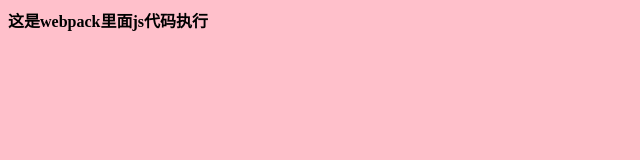
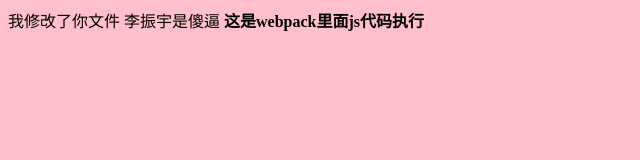
Before and after one commit to Zyzyyzy/Gitday2, a website built with webpack: page index.html in a window 1280 px wide. Shown: the whole page, without its empty margins (0-640 px from the left). Built offline with nearby package versions, Linux system fonts and the light colour scheme.

Commit message:
修改了个李振宇

```diff
--- a/index.html
+++ b/index.html
@@ -8,5 +8,6 @@
 <body>
     <script src="./dist/index.218402d35298229616d2.js"></script>
     <script src="./dist/product.218402d35298229616d2.js"></script>
+    我修改了你文件 李振宇是傻逼
 </body>
 </html>
```
